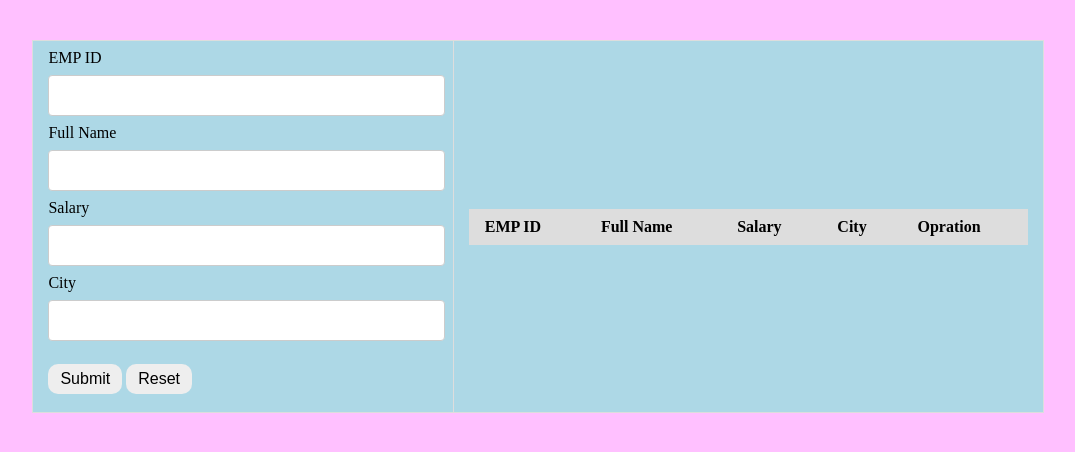
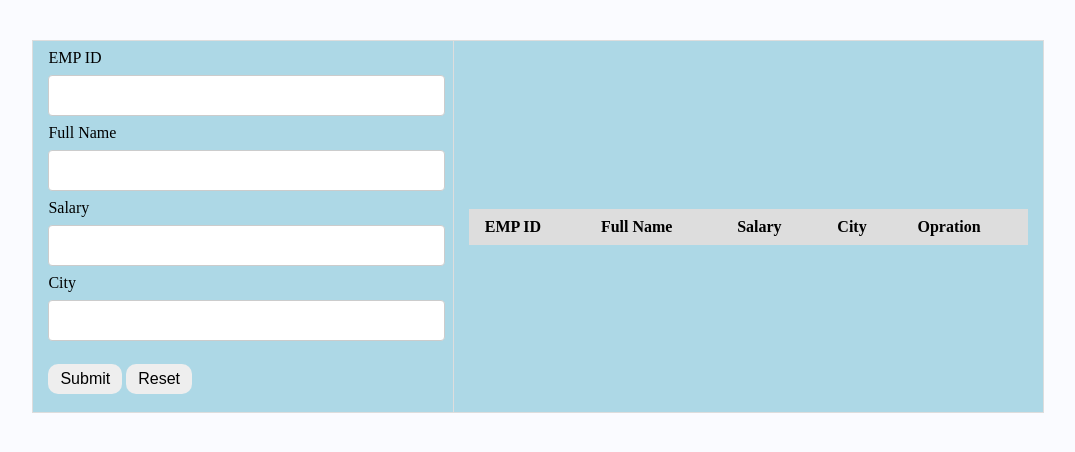
Before and after one commit to Akshay-Sanjay-Ghodake/Create-Update-Delete-JavaScript, a plain HTML site: page index.html in a window 1280 px wide. Shown: the whole page, without its empty margins (102-1177 px from the left). Drawn offline with Linux system fonts and the light colour scheme.

Commit message:
Update Html

```diff
--- a/index.html
+++ b/index.html
@@ -9,7 +9,7 @@
     <link type="text/css" rel="stylesheet" href="style.css">
 </head>
 
-<body style="background-color: #FAFB;">
+<body style="background-color: #FAFBFF;">
     <table>
         <tr>
             <td>
```
